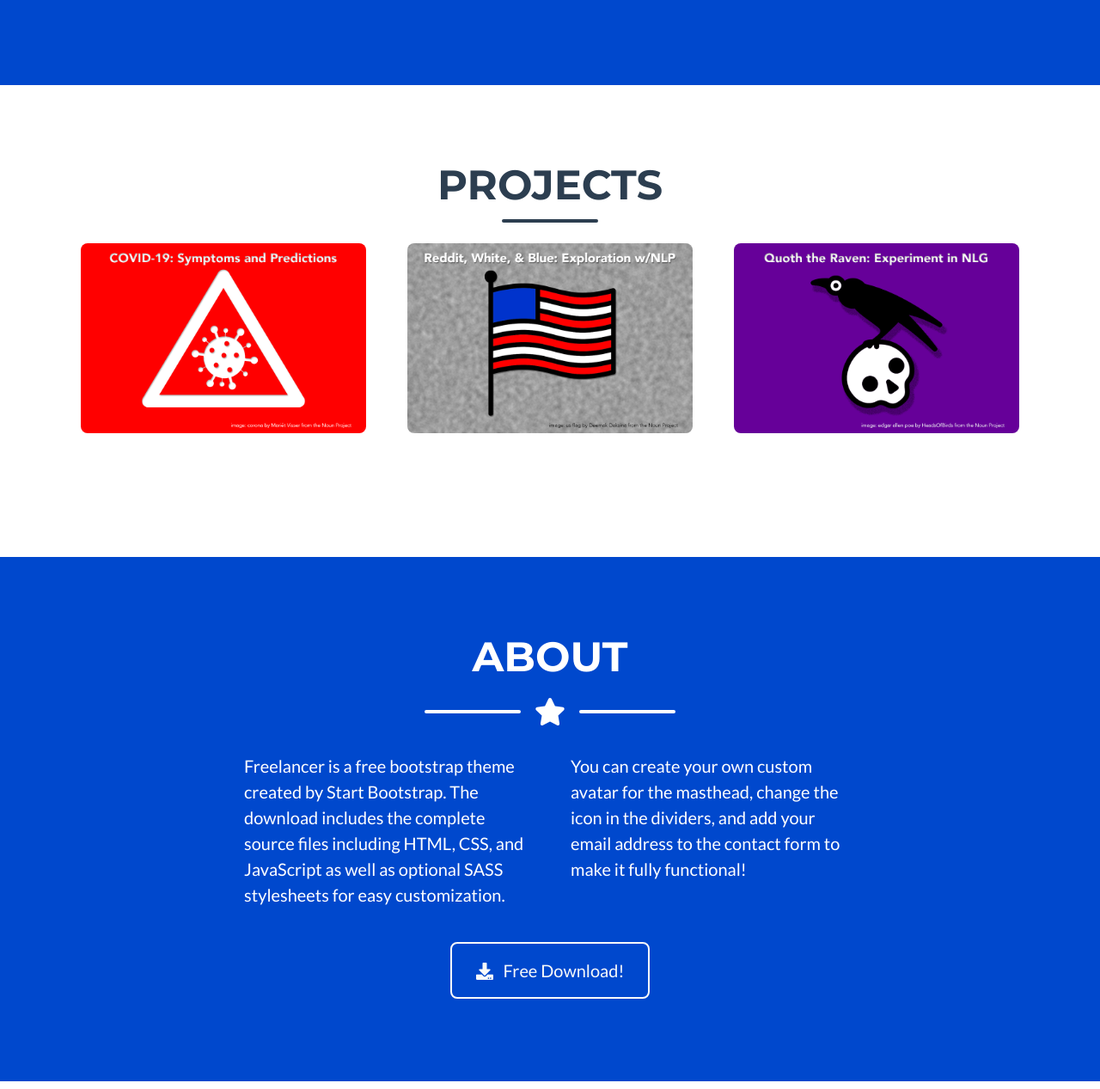
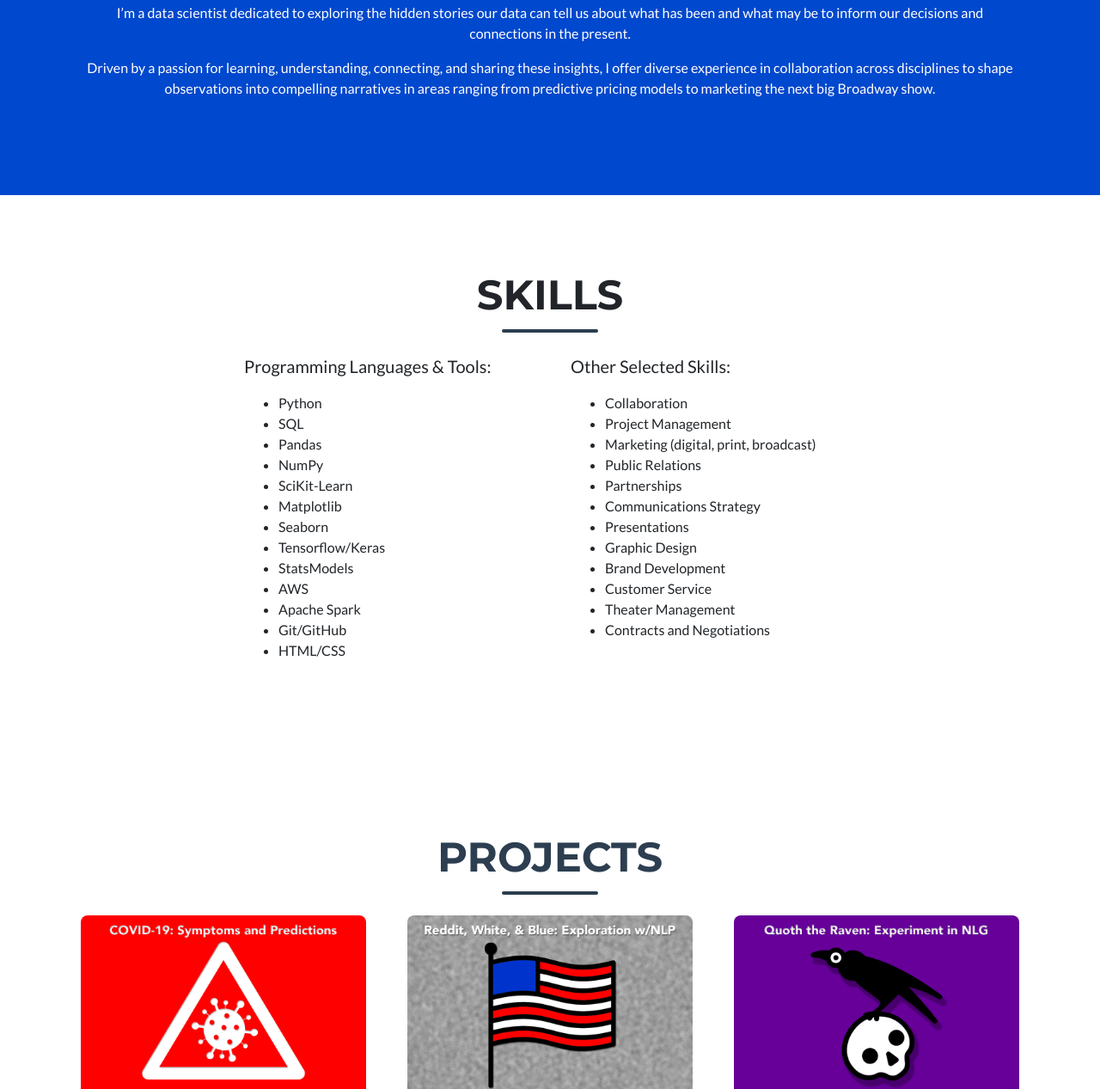
Before and after one commit to peteryonka/peteryonka.github.io, a plain HTML site: page index.html in a window 1280 px wide. Shown: the part 745-2012 px from the top of the page at 86% size. Drawn offline with nearby package versions, Linux system fonts and the light colour scheme.

Commit message:
add skills section

```diff
--- a/index.html
+++ b/index.html
@@ -28,7 +28,7 @@
                 <div class="collapse navbar-collapse" id="navbarResponsive">
                     <ul class="navbar-nav ml-auto">
                         <li class="nav-item mx-0 mx-lg-1"><a class="nav-link py-3 px-0 px-lg-3 rounded js-scroll-trigger" href="#portfolio">Projects</a></li>
-                        <li class="nav-item mx-0 mx-lg-1"><a class="nav-link py-3 px-0 px-lg-3 rounded js-scroll-trigger" href="#about">About</a></li>
+                        <li class="nav-item mx-0 mx-lg-1"><a class="nav-link py-3 px-0 px-lg-3 rounded js-scroll-trigger" href="#skills">Skills</a></li>
                         <li class="nav-item mx-0 mx-lg-1"><a class="nav-link py-3 px-0 px-lg-3 rounded js-scroll-trigger" href="#contact">Contact</a></li>
                     </ul>
                 </div>
@@ -57,8 +57,79 @@
                   <a class="btn btn-outline-light btn-social mx-1" href="https://github.com/peteryonka"><i class="fab fa-fw fa-github"></i></a>
                   <a class="btn btn-outline-light btn-social mx-1" href="/assets/Resume_Jan2021.pdf"><i class="fas fa-fw fa-file"></i></a>
                 </p>
+                <p>
+                  I’m a data scientist dedicated to exploring the hidden stories our data can tell us about what has been and what may be to inform our decisions and connections in the present.
+                </p>
+                <p>
+                  Driven by a passion for learning, understanding, connecting, and sharing these insights, I offer diverse experience in collaboration across disciplines to shape observations into compelling narratives in areas ranging from predictive pricing models to marketing the next big Broadway show.
+                </p>
             </div>
         </header>
+        <!-- About Section-->
+        <section class="page-section mb-0" id="skills">
+            <div class="container">
+                <!-- About Section Heading-->
+                <h2 class="page-section-heading text-center text-uppercase">Skills</h2>
+                <!-- Icon Divider-->
+                <div class="divider-custom">
+                    <div class="divider-custom-line"></div>
+                    <!--<div class="divider-custom-icon"><i class="fas fa-star"></i></div>
+                    <div class="divider-custom-line"></div>
+                  -->
+                </div>
+                <!-- About Section Content-->
+                <div class="row">
+                    <div class="col-lg-4 ml-auto">
+                      <p class="lead">
+                        Programming Languages &amp; Tools:
+                        <ul>
+                          <li>Python</li>
+                          <li>SQL</li>
+                          <li>Pandas</li>
+                          <li>NumPy</li>
+                          <li>SciKit-Learn</li>
+                          <li>Matplotlib</li>
+                          <li>Seaborn</li>
+                          <li>Tensorflow/Keras</li>
+                          <li>StatsModels</li>
+                          <li>AWS</li>
+                          <li>Apache Spark</li>
+                          <li>Git/GitHub</li>
+                          <li>HTML/CSS</li>
+                        </ul>
+                      </p>
+                    </div>
+                    <div class="col-lg-4 mr-auto">
+                      <p class="lead">
+                        Other Selected Skills:
+                        <ul>
+                          <li>Collaboration</li>
+                          <li>Project Management</li>
+                          <li>Marketing (digital, print, broadcast)</li>
+                          <li>Public Relations</li>
+                          <li>Partnerships</li>
+                          <li>Communications Strategy</li>
+                          <li>Presentations</li>
+                          <li>Graphic Design</li>
+                          <li>Brand Development</li>
+                          <li>Customer Service</li>
+                          <li>Theater Management</li>
+                          <li>Contracts and Negotiations</li>
+                        </ul>
+                      </p>
+                    </div>
+                </div>
+                <!-- About Section Button-->
+                <!--
+                <div class="text-center mt-4">
+                    <a class="btn btn-xl btn-outline-light" href="https://startbootstrap.com/theme/freelancer/">
+                        <i class="fas fa-download mr-2"></i>
+                        Free Download!
+                    </a>
+                </div>
+              -->
+            </div>
+        </section>
         <!-- Portfolio Section-->
         <section class="page-section portfolio" id="portfolio">
             <div class="container">
@@ -133,22 +204,27 @@
             </div>
         </section>
         <!-- About Section-->
+        <!--
         <section class="page-section bg-primary text-white mb-0" id="about">
-            <div class="container">
+            <div class="container"> -->
                 <!-- About Section Heading-->
-                <h2 class="page-section-heading text-center text-uppercase text-white">About</h2>
+                <!--
+                <h2 class="page-section-heading text-center text-uppercase text-white">About</h2> -->
                 <!-- Icon Divider-->
+                <!--
                 <div class="divider-custom divider-light">
                     <div class="divider-custom-line"></div>
                     <div class="divider-custom-icon"><i class="fas fa-star"></i></div>
                     <div class="divider-custom-line"></div>
-                </div>
+                </div> -->
                 <!-- About Section Content-->
+                <!--
                 <div class="row">
                     <div class="col-lg-4 ml-auto"><p class="lead">Freelancer is a free bootstrap theme created by Start Bootstrap. The download includes the complete source files including HTML, CSS, and JavaScript as well as optional SASS stylesheets for easy customization.</p></div>
                     <div class="col-lg-4 mr-auto"><p class="lead">You can create your own custom avatar for the masthead, change the icon in the dividers, and add your email address to the contact form to make it fully functional!</p></div>
-                </div>
+                </div> -->
                 <!-- About Section Button-->
+                <!--
                 <div class="text-center mt-4">
                     <a class="btn btn-xl btn-outline-light" href="https://startbootstrap.com/theme/freelancer/">
                         <i class="fas fa-download mr-2"></i>
@@ -157,6 +233,7 @@
                 </div>
             </div>
         </section>
+        -->
         <!-- Contact Section-->
         <section class="page-section" id="contact">
             <div class="container">
```
